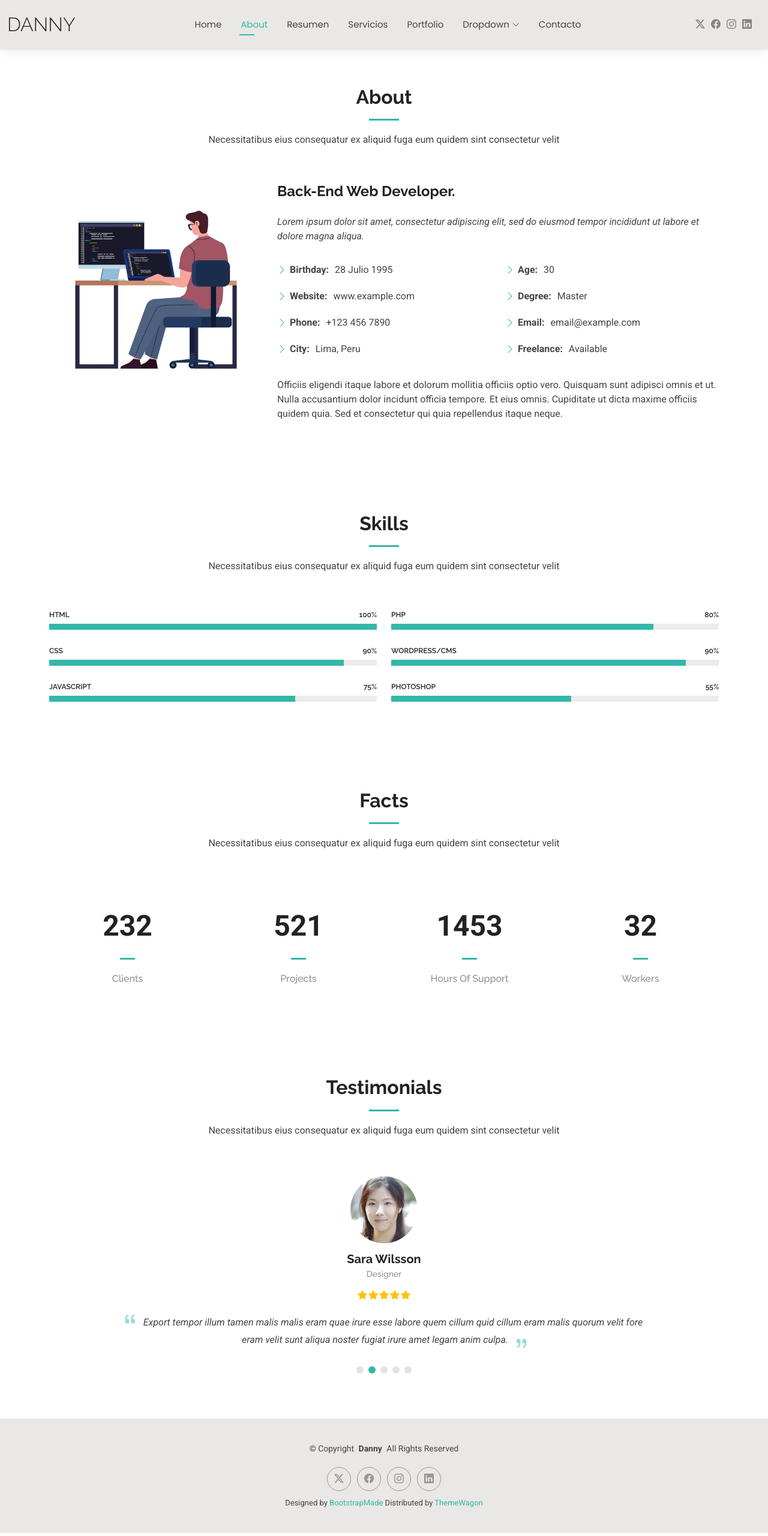
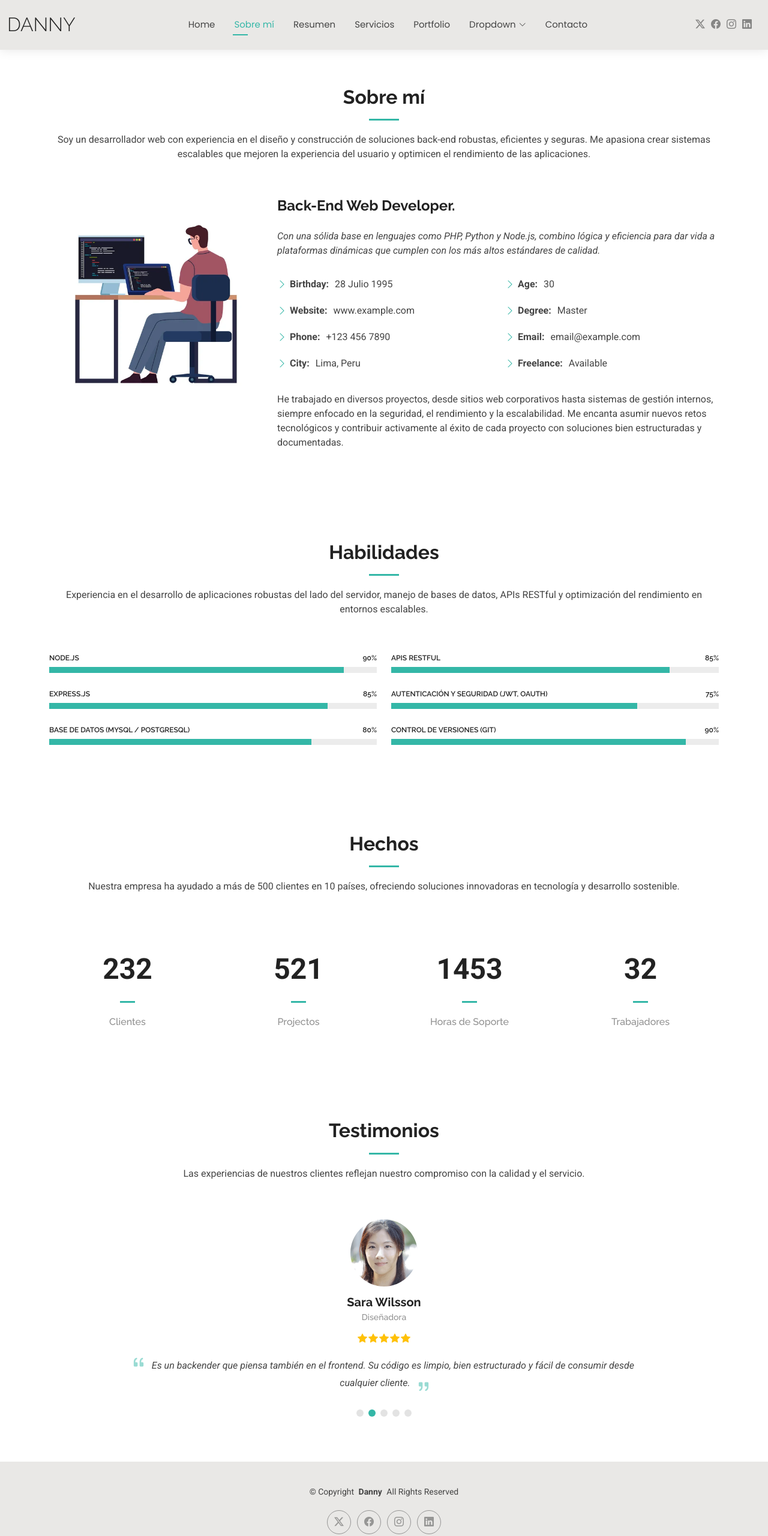
Before and after one commit to dposadas08/dposadas08.github.io, a plain HTML site: page about.html in a window 1280 px wide. Shown: the top 2561 px of the page at 60% size. Drawn offline with Linux system fonts and the light colour scheme.

Commit message:
Actualización de la página Sobre mí y cambio del nombre en el navegador a Sobre mí. Cambio en el nombre del botón de inicio en Home a Sobre Mí

```diff
--- a/about.html
+++ b/about.html
@@ -50,7 +50,7 @@
       <nav id="navmenu" class="navmenu">
         <ul>
           <li><a href="index.html">Home</a></li>
-          <li><a href="about.html" class="active">About</a></li>
+          <li><a href="about.html" class="active">Sobre mí</a></li>
           <li><a href="resume.html">Resumen</a></li>
           <li><a href="services.html">Servicios</a></li>
           <li><a href="portfolio.html">Portfolio</a></li>
@@ -93,8 +93,8 @@
 
       <!-- Section Title -->
       <div class="container section-title" data-aos="fade-up">
-        <h2>About</h2>
-        <p>Necessitatibus eius consequatur ex aliquid fuga eum quidem sint consectetur velit</p>
+        <h2>Sobre mí</h2>
+        <p>Soy un desarrollador web con experiencia en el diseño y construcción de soluciones back-end robustas, eficientes y seguras. Me apasiona crear sistemas escalables que mejoren la experiencia del usuario y optimicen el rendimiento de las aplicaciones.</p>
       </div><!-- End Section Title -->
 
       <div class="container" data-aos="fade-up" data-aos-delay="100">
@@ -106,8 +106,7 @@
           <div class="col-lg-8 content">
             <h2>Back-End Web Developer.</h2>
             <p class="fst-italic py-3">
-              Lorem ipsum dolor sit amet, consectetur adipiscing elit, sed do eiusmod tempor incididunt ut labore et dolore
-              magna aliqua.
+              Con una sólida base en lenguajes como PHP, Python y Node.js, combino lógica y eficiencia para dar vida a plataformas dinámicas que cumplen con los más altos estándares de calidad.
             </p>
             <div class="row">
               <div class="col-lg-6">
@@ -128,8 +127,7 @@
               </div>
             </div>
             <p class="py-3">
-              Officiis eligendi itaque labore et dolorum mollitia officiis optio vero. Quisquam sunt adipisci omnis et ut. Nulla accusantium dolor incidunt officia tempore. Et eius omnis.
-              Cupiditate ut dicta maxime officiis quidem quia. Sed et consectetur qui quia repellendus itaque neque.
+              He trabajado en diversos proyectos, desde sitios web corporativos hasta sistemas de gestión internos, siempre enfocado en la seguridad, el rendimiento y la escalabilidad. Me encanta asumir nuevos retos tecnológicos y contribuir activamente al éxito de cada proyecto con soluciones bien estructuradas y documentadas.
             </p>
           </div>
         </div>
@@ -143,8 +141,8 @@
 
       <!-- Section Title -->
       <div class="container section-title" data-aos="fade-up">
-        <h2>Skills</h2>
-        <p>Necessitatibus eius consequatur ex aliquid fuga eum quidem sint consectetur velit</p>
+        <h2>Habilidades</h2>
+        <p>Experiencia en el desarrollo de aplicaciones robustas del lado del servidor, manejo de bases de datos, APIs RESTful y optimización del rendimiento en entornos escalables.</p>
       </div><!-- End Section Title -->
 
       <div class="container" data-aos="fade-up" data-aos-delay="100">
@@ -154,23 +152,23 @@
           <div class="col-lg-6">
 
             <div class="progress">
-              <span class="skill"><span>HTML</span> <i class="val">100%</i></span>
-              <div class="progress-bar-wrap">
-                <div class="progress-bar" role="progressbar" aria-valuenow="100" aria-valuemin="0" aria-valuemax="100"></div>
-              </div>
-            </div><!-- End Skills Item -->
-
-            <div class="progress">
-              <span class="skill"><span>CSS</span> <i class="val">90%</i></span>
+              <span class="skill"><span>Node.js</span> <i class="val">90%</i></span>
               <div class="progress-bar-wrap">
                 <div class="progress-bar" role="progressbar" aria-valuenow="90" aria-valuemin="0" aria-valuemax="100"></div>
               </div>
             </div><!-- End Skills Item -->
 
             <div class="progress">
-              <span class="skill"><span>JavaScript</span> <i class="val">75%</i></span>
+              <span class="skill"><span>Express.js</span> <i class="val">85%</i></span>
               <div class="progress-bar-wrap">
-                <div class="progress-bar" role="progressbar" aria-valuenow="75" aria-valuemin="0" aria-valuemax="100"></div>
+                <div class="progress-bar" role="progressbar" aria-valuenow="85" aria-valuemin="0" aria-valuemax="100"></div>
+              </div>
+            </div><!-- End Skills Item -->
+
+            <div class="progress">
+              <span class="skill"><span>Base de Datos (MySQL / PostgreSQL)</span> <i class="val">80%</i></span>
+              <div class="progress-bar-wrap">
+                <div class="progress-bar" role="progressbar" aria-valuenow="80" aria-valuemin="0" aria-valuemax="100"></div>
               </div>
             </div><!-- End Skills Item -->
 
@@ -179,23 +177,23 @@
           <div class="col-lg-6">
 
             <div class="progress">
-              <span class="skill"><span>PHP</span> <i class="val">80%</i></span>
+              <span class="skill"><span>APIs RESTful</span> <i class="val">85%</i></span>
               <div class="progress-bar-wrap">
-                <div class="progress-bar" role="progressbar" aria-valuenow="80" aria-valuemin="0" aria-valuemax="100"></div>
+                <div class="progress-bar" role="progressbar" aria-valuenow="85" aria-valuemin="0" aria-valuemax="100"></div>
               </div>
             </div><!-- End Skills Item -->
 
             <div class="progress">
-              <span class="skill"><span>WordPress/CMS</span> <i class="val">90%</i></span>
+              <span class="skill"><span>Autenticación y Seguridad (JWT, OAuth)</span> <i class="val">75%</i></span>
               <div class="progress-bar-wrap">
-                <div class="progress-bar" role="progressbar" aria-valuenow="90" aria-valuemin="0" aria-valuemax="100"></div>
+                <div class="progress-bar" role="progressbar" aria-valuenow="75" aria-valuemin="0" aria-valuemax="100"></div>
               </div>
             </div><!-- End Skills Item -->
 
             <div class="progress">
-              <span class="skill"><span>Photoshop</span> <i class="val">55%</i></span>
+              <span class="skill"><span>Control de versiones (Git)</span> <i class="val">90%</i></span>
               <div class="progress-bar-wrap">
-                <div class="progress-bar" role="progressbar" aria-valuenow="55" aria-valuemin="0" aria-valuemax="100"></div>
+                <div class="progress-bar" role="progressbar" aria-valuenow="90" aria-valuemin="0" aria-valuemax="100"></div>
               </div>
             </div><!-- End Skills Item -->
 
@@ -212,8 +210,8 @@
 
       <!-- Section Title -->
       <div class="container section-title" data-aos="fade-up">
-        <h2>Facts</h2>
-        <p>Necessitatibus eius consequatur ex aliquid fuga eum quidem sint consectetur velit</p>
+        <h2>Hechos</h2>
+        <p>Nuestra empresa ha ayudado a más de 500 clientes en 10 países, ofreciendo soluciones innovadoras en tecnología y desarrollo sostenible.</p>
       </div><!-- End Section Title -->
 
       <div class="container" data-aos="fade-up" data-aos-delay="100">
@@ -223,28 +221,28 @@
           <div class="col-lg-3 col-md-6">
             <div class="stats-item text-center w-100 h-100">
               <span data-purecounter-start="0" data-purecounter-end="232" data-purecounter-duration="1" class="purecounter"></span>
-              <p>Clients</p>
+              <p>Clientes</p>
             </div>
           </div><!-- End Stats Item -->
 
           <div class="col-lg-3 col-md-6">
             <div class="stats-item text-center w-100 h-100">
               <span data-purecounter-start="0" data-purecounter-end="521" data-purecounter-duration="1" class="purecounter"></span>
-              <p>Projects</p>
+              <p>Projectos</p>
             </div>
           </div><!-- End Stats Item -->
 
           <div class="col-lg-3 col-md-6">
             <div class="stats-item text-center w-100 h-100">
               <span data-purecounter-start="0" data-purecounter-end="1453" data-purecounter-duration="1" class="purecounter"></span>
-              <p>Hours Of Support</p>
+              <p>Horas de Soporte</p>
             </div>
           </div><!-- End Stats Item -->
 
           <div class="col-lg-3 col-md-6">
             <div class="stats-item text-center w-100 h-100">
               <span data-purecounter-start="0" data-purecounter-end="32" data-purecounter-duration="1" class="purecounter"></span>
-              <p>Workers</p>
+              <p>Trabajadores</p>
             </div>
           </div><!-- End Stats Item -->
 
@@ -259,8 +257,8 @@
 
       <!-- Section Title -->
       <div class="container section-title" data-aos="fade-up">
-        <h2>Testimonials</h2>
-        <p>Necessitatibus eius consequatur ex aliquid fuga eum quidem sint consectetur velit</p>
+        <h2>Testimonios</h2>
+        <p>Las experiencias de nuestros clientes reflejan nuestro compromiso con la calidad y el servicio.</p>
       </div><!-- End Section Title -->
 
       <div class="container" data-aos="fade-up" data-aos-delay="100">
@@ -287,13 +285,13 @@
               <div class="testimonial-item">
                 <img src="assets/img/testimonials/testimonials-1.jpg" class="testimonial-img" alt="">
                 <h3>Saul Goodman</h3>
-                <h4>Ceo &amp; Founder</h4>
+                <h4>Ceo &amp; Fundador</h4>
                 <div class="stars">
                   <i class="bi bi-star-fill"></i><i class="bi bi-star-fill"></i><i class="bi bi-star-fill"></i><i class="bi bi-star-fill"></i><i class="bi bi-star-fill"></i>
                 </div>
                 <p>
                   <i class="bi bi-quote quote-icon-left"></i>
-                  <span>Proin iaculis purus consequat sem cure digni ssim donec porttitora entum suscipit rhoncus. Accusantium quam, ultricies eget id, aliquam eget nibh et. Maecen aliquam, risus at semper.</span>
+                  <span>Trabajar con él fue un verdadero alivio. Entregó un backend robusto, bien documentado y totalmente escalable. Su comunicación fue clara durante todo el proceso.</span>
                   <i class="bi bi-quote quote-icon-right"></i>
                 </p>
               </div>
@@ -303,13 +301,13 @@
               <div class="testimonial-item">
                 <img src="assets/img/testimonials/testimonials-2.jpg" class="testimonial-img" alt="">
                 <h3>Sara Wilsson</h3>
-                <h4>Designer</h4>
+                <h4>Diseñadora</h4>
                 <div class="stars">
                   <i class="bi bi-star-fill"></i><i class="bi bi-star-fill"></i><i class="bi bi-star-fill"></i><i class="bi bi-star-fill"></i><i class="bi bi-star-fill"></i>
                 </div>
                 <p>
                   <i class="bi bi-quote quote-icon-left"></i>
-                  <span>Export tempor illum tamen malis malis eram quae irure esse labore quem cillum quid cillum eram malis quorum velit fore eram velit sunt aliqua noster fugiat irure amet legam anim culpa.</span>
+                  <span>Es un backender que piensa también en el frontend. Su código es limpio, bien estructurado y fácil de consumir desde cualquier cliente.</span>
                   <i class="bi bi-quote quote-icon-right"></i>
                 </p>
               </div>
@@ -319,13 +317,13 @@
               <div class="testimonial-item">
                 <img src="assets/img/testimonials/testimonials-3.jpg" class="testimonial-img" alt="">
                 <h3>Jena Karlis</h3>
-                <h4>Store Owner</h4>
+                <h4>Dueño de tienda</h4>
                 <div class="stars">
                   <i class="bi bi-star-fill"></i><i class="bi bi-star-fill"></i><i class="bi bi-star-fill"></i><i class="bi bi-star-fill"></i><i class="bi bi-star-fill"></i>
                 </div>
                 <p>
                   <i class="bi bi-quote quote-icon-left"></i>
-                  <span>Enim nisi quem export duis labore cillum quae magna enim sint quorum nulla quem veniam duis minim tempor labore quem eram duis noster aute amet eram fore quis sint minim.</span>
+                  <span>Mi tienda online mejoró notablemente desde que implementó su solución. La velocidad de carga, la seguridad y la gestión de datos ahora son impecables.</span>
                   <i class="bi bi-quote quote-icon-right"></i>
                 </p>
               </div>
@@ -341,7 +339,7 @@
                 </div>
                 <p>
                   <i class="bi bi-quote quote-icon-left"></i>
-                  <span>Fugiat enim eram quae cillum dolore dolor amet nulla culpa multos export minim fugiat minim velit minim dolor enim duis veniam ipsum anim magna sunt elit fore quem dolore labore illum veniam.</span>
+                  <span>Entiende perfectamente lo que un sistema necesita por dentro. Integró múltiples APIs de forma fluida y optimizó procesos clave sin afectar el rendimiento.</span>
                   <i class="bi bi-quote quote-icon-right"></i>
                 </p>
               </div>
@@ -351,13 +349,13 @@
               <div class="testimonial-item">
                 <img src="assets/img/testimonials/testimonials-5.jpg" class="testimonial-img" alt="">
                 <h3>John Larson</h3>
-                <h4>Entrepreneur</h4>
+                <h4>Emprendedor</h4>
                 <div class="stars">
                   <i class="bi bi-star-fill"></i><i class="bi bi-star-fill"></i><i class="bi bi-star-fill"></i><i class="bi bi-star-fill"></i><i class="bi bi-star-fill"></i>
                 </div>
                 <p>
                   <i class="bi bi-quote quote-icon-left"></i>
-                  <span>Quis quorum aliqua sint quem legam fore sunt eram irure aliqua veniam tempor noster veniam enim culpa labore duis sunt culpa nulla illum cillum fugiat legam esse veniam culpa fore nisi cillum quid.</span>
+                  <span>Logramos automatizar tareas críticas y reducir errores gracias a sus soluciones. Siempre proactivo, entregó más de lo que esperábamos.</span>
                   <i class="bi bi-quote quote-icon-right"></i>
                 </p>
               </div>
```
Also changed, not shown: contact.html (+1 -1 lines), index.html (+2 -2 lines), portfolio-details.html (+1 -1 lines), portfolio.html (+1 -1 lines), resume.html (+1 -1 lines), services.html (+1 -1 lines), starter-page.html (+1 -1 lines).
